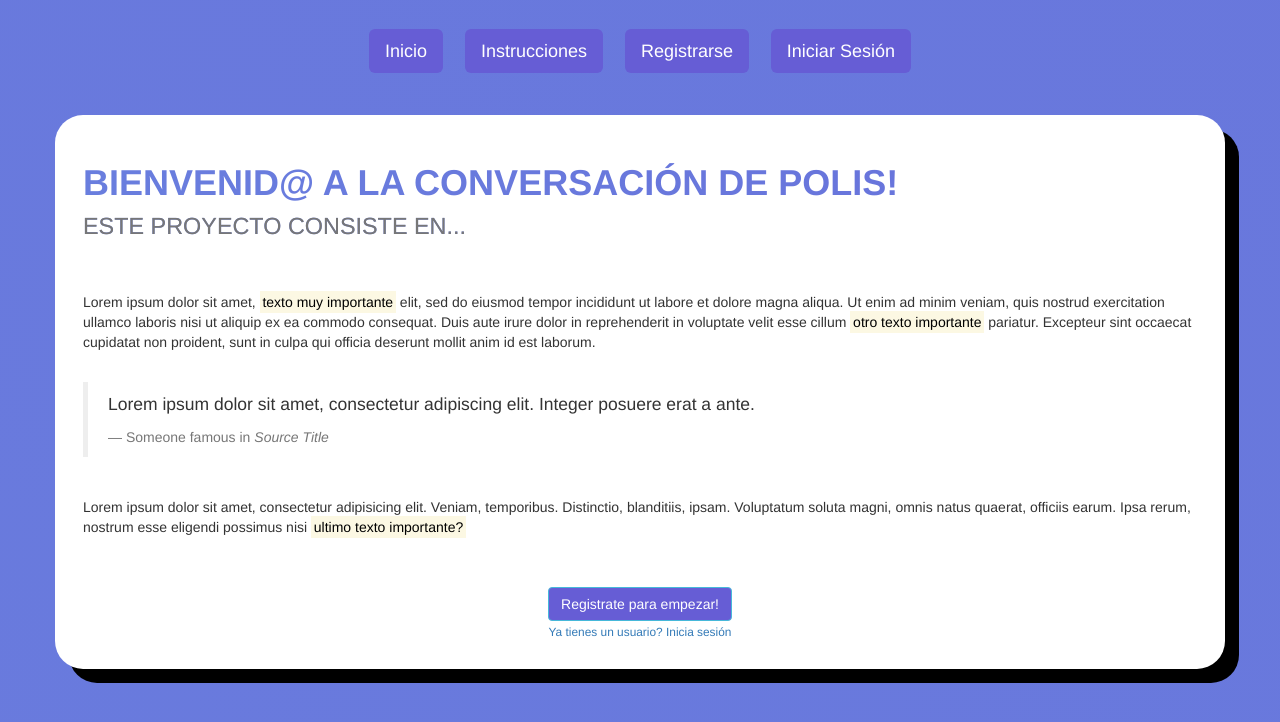
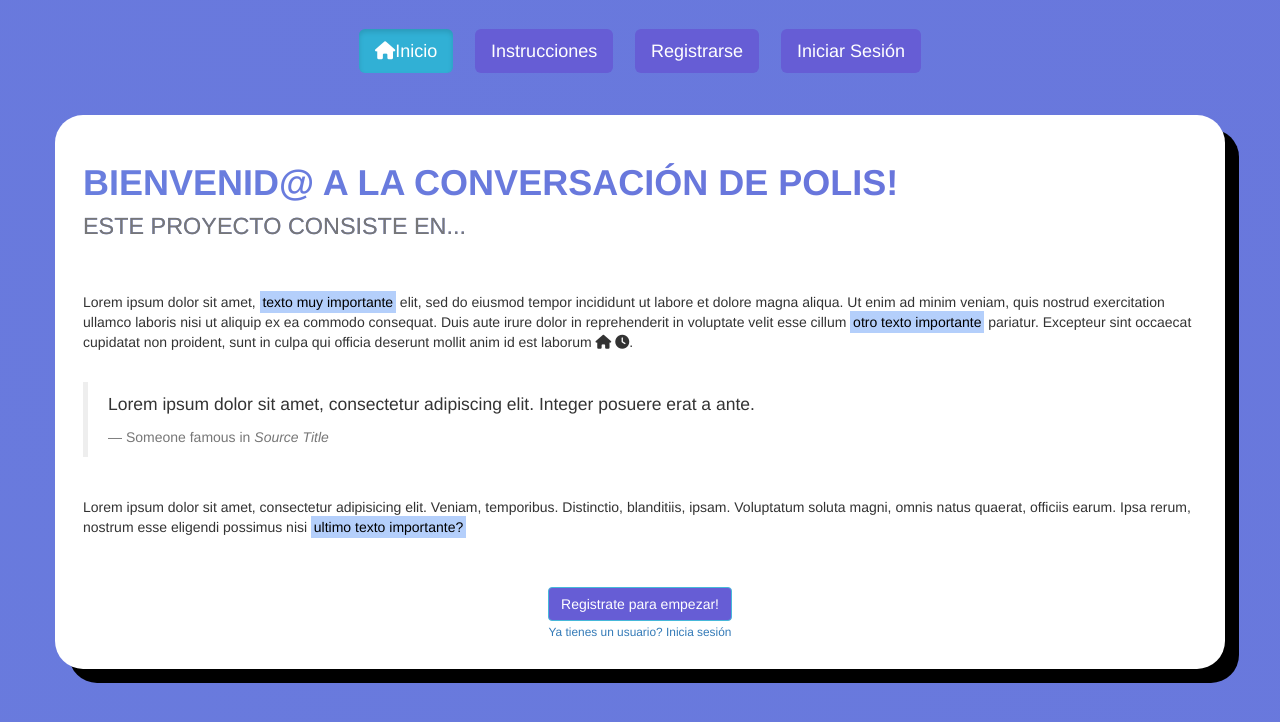
Before and after one commit to jerojero/polis-tribu, a Flask app: page /index in a window 1280 px wide. Shown: the top 722 px of the page. Run offline with Flask 2, Linux system fonts and the light colour scheme; some libraries are stand-ins or nearby versions.

Commit message:
v0.81 Trying font awesome

```diff
--- a/app/static/css/main.css
+++ b/app/static/css/main.css
@@ -63,6 +63,14 @@ h2 {
   /*box-shadow: 0.5rem 0.5rem 1rem darkgray;*/
 }
 
+.fa, .far, .fas {
+    font-family: "Font Awesome 5 Free";
+}
+
+mark {
+  background-color: #b4cffb;
+}
+
 .btn-info {
   background: #665dd5;
   border-radius: none;
--- a/app/templates/base.html
+++ b/app/templates/base.html
@@ -1,9 +1,16 @@
 {% extends 'bootstrap/base.html' %}
+
+{% block head %}
+	{{ super() }}
+	<script src="https://use.fontawesome.com/e9d9405e58.js" crossorigin="anonymous"></script>
+{% endblock %}
 
 {% block styles %}
 	{{ super() }}
 	<link rel="stylesheet" href="{{ url_for('static', filename='css/main.css') }}">
 {% endblock %}
+
+
 
 {% block title %}
 	Bienvenido a Polis!
@@ -12,13 +19,21 @@
 {% block navbar %}
 	<nav class="navbar navbar-default text-center" style="padding: 0 0 1% 0;">
 		<br>
-		<a href="{{ url_for('main.index') }}" class="btn btn-info btn-lg" >Inicio</a>
-		<a href="{{ url_for('main.instructions') }}" class="btn btn-info btn-lg" >Instrucciones</a>
+		<a href="{{ url_for('main.index') }}" class="btn btn-info btn-lg
+		{{ 'active' if request.path == url_for('main.index') else '' }}" ><i class="fas fa-home"></i>Inicio</a>
+
+		<a href="{{ url_for('main.instructions') }}" class="btn btn-info btn-lg
+		{{ 'active' if request.path == url_for('main.instructions') else '' }}" >Instrucciones</a>
+
 		{% if current_user.is_anonymous %}
-		<a href="{{ url_for('auth.register') }}" class="btn btn-info btn-lg" >Registrarse</a>
-		<a href="{{ url_for('auth.login') }}" class="btn btn-info btn-lg" >Iniciar Sesión</a>
+		<a href="{{ url_for('auth.register') }}" class="btn btn-info btn-lg
+		{{ 'active' if request.path == url_for('auth.register') else '' }}" >Registrarse</a>
+
+		<a href="{{ url_for('auth.login') }}" class="btn btn-info btn-lg
+		{{ 'active' if request.path == url_for('auth.login') else '' }}" >Iniciar Sesión</a>
 		{% else %}
-		<a href="{{ url_for('auth.logout') }}" class="btn btn-info btn-lg">Cerrar Sesión</a>
+		<a href="{{ url_for('auth.logout') }}" class="btn btn-info btn-lg
+		{{ 'active' if request.path == url_for('auth.logout') else '' }}">Cerrar Sesión</a>
 		{% endif %}
 	</nav>
 {% endblock %}
--- a/app/templates/main/index.html
+++ b/app/templates/main/index.html
@@ -20,7 +20,7 @@ that will take people somewhere meaninful #}
 		quis nostrud exercitation ullamco laboris nisi ut aliquip ex ea commodo
 		consequat. Duis aute irure dolor in reprehenderit in voluptate velit esse
 		cillum <mark>otro texto importante</mark> pariatur. Excepteur sint occaecat cupidatat non
-		proident, sunt in culpa qui officia deserunt mollit anim id est laborum.
+		proident, sunt in culpa qui officia deserunt mollit anim id est laborum <i class="fas fa-home"></i> <i class="fas fa-clock"></i>.
 	</p>
 	<br>
 	<blockquote>
@@ -29,12 +29,12 @@ that will take people somewhere meaninful #}
 	</blockquote>
 	<br>
 	<p>Lorem ipsum dolor sit amet, consectetur adipisicing elit. Veniam, temporibus. Distinctio, blanditiis, ipsam. Voluptatum soluta magni, omnis natus quaerat, officiis earum. Ipsa rerum, nostrum esse eligendi possimus nisi <mark>ultimo texto importante?</mark></p>
-</div>
+
 	<br>
 	<br>
 	{% if current_user.is_anonymous %}
 	<div class="text-center">
-	<a href="{{ url_for('auth.register') }}" class="btn btn-info">Registrate para empezar!</a><br>
+		<a href="{{ url_for('auth.register') }}" class="btn btn-large btn-info">Registrate para empezar!</a><br>
 		<a href="{{ url_for('auth.login') }}" class="small">Ya tienes un usuario? Inicia sesión</a>
 	</div>
 
@@ -43,5 +43,7 @@ that will take people somewhere meaninful #}
 		<a href="{{ url_for('main.instructions') }}" class="btn btn-lg btn-info">Continue a Polis</a>
 	</div>
 
+</div>
+
 {% endif %}
 {% endblock %}
```
Also changed, not shown: 1 other file. Lines whose indentation alone changed are shown as unchanged.
